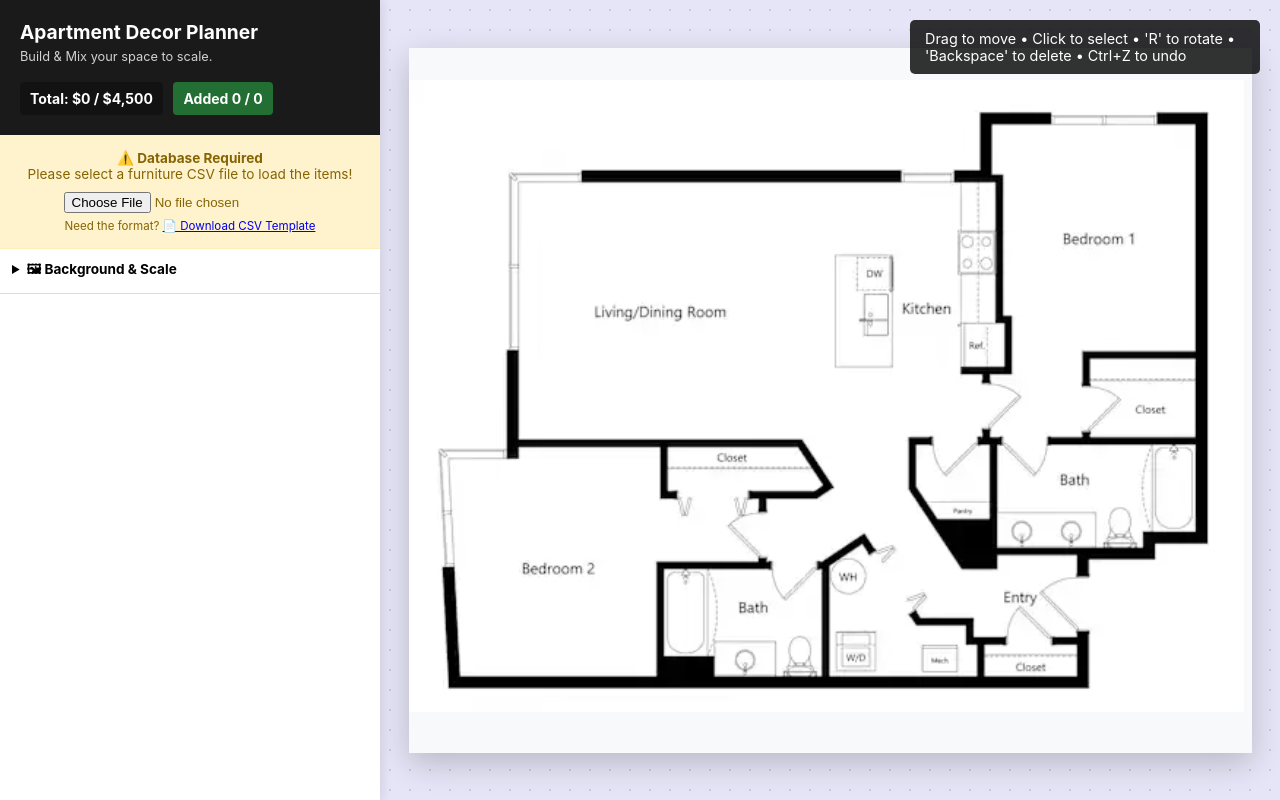
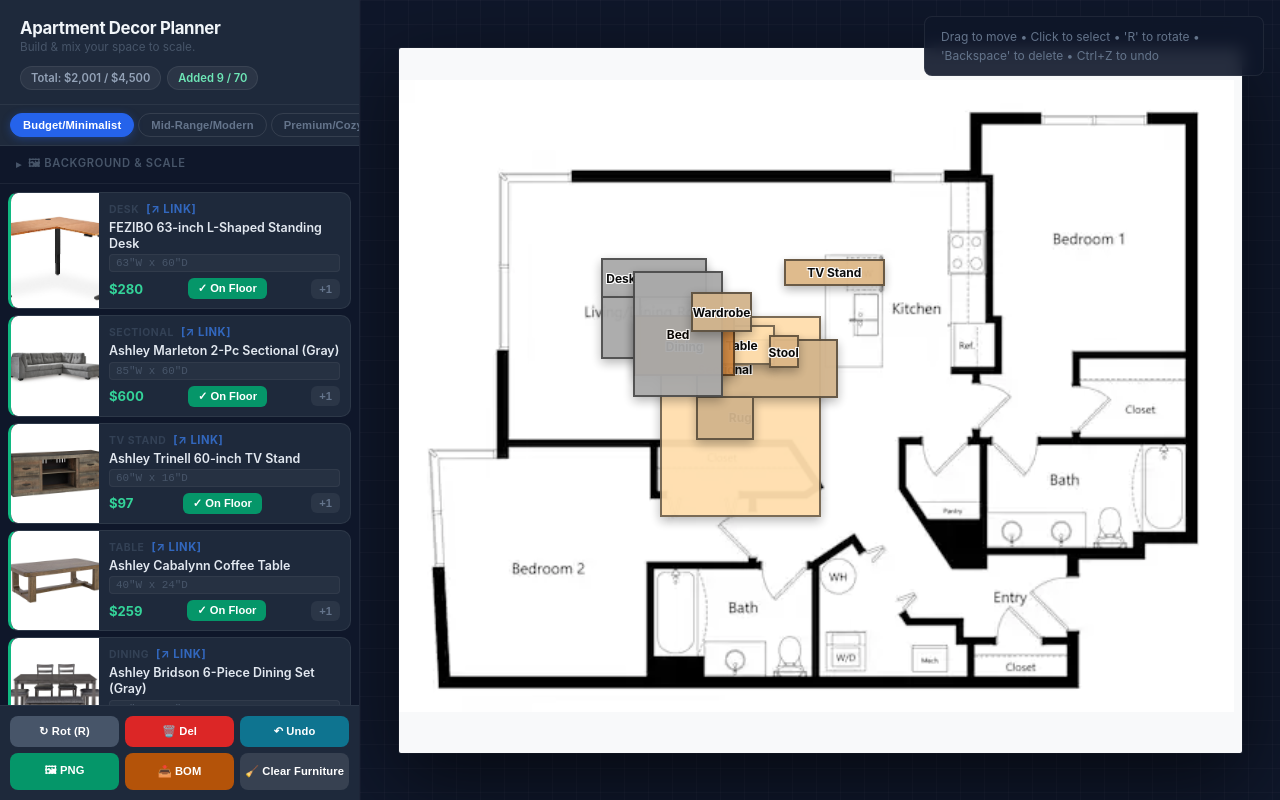
Before and after one commit to michaeldejournett/FurnitureSearch, a website: page index.html in a window 1280 px wide. Drawn offline with nearby package versions, Linux system fonts and the light colour scheme.

Commit message:
Add bought furniture

```diff
--- a/css/planner.css
+++ b/css/planner.css
@@ -1,85 +1,380 @@
+*, *::before, *::after { box-sizing: border-box; }
+
 body {
-  font-family: -apple-system, BlinkMacSystemFont, "Segoe UI", Roboto, Helvetica, Arial, sans-serif;
-  margin: 0; padding: 0; background: #f0f2f5; display: flex; height: 100vh; overflow: hidden;
+  font-family: -apple-system, BlinkMacSystemFont, "Segoe UI", "Inter", Roboto, sans-serif;
+  margin: 0; padding: 0;
+  background: #0f172a;
+  display: flex;
+  height: 100vh;
+  overflow: hidden;
+  color: #e2e8f0;
 }
+
+/* ── Sidebar ─────────────────────────────────── */
 #sidebar {
-  width: 380px; background: white; box-shadow: 2px 0 10px rgba(0,0,0,0.1);
-  display: flex; flex-direction: column; z-index: 10;
+  width: 360px;
+  background: #0f172a;
+  display: flex;
+  flex-direction: column;
+  z-index: 10;
+  flex-shrink: 0;
+  border-right: 1px solid rgba(255,255,255,0.06);
 }
-.header { padding: 20px; background: #1a1a1a; color: white; }
-.header h2 { margin: 0; font-size: 1.2rem; }
 
-.tracker { margin-top: 10px; font-weight: bold; background: rgba(0,0,0,0.3); padding: 8px 10px; border-radius: 4px; display: inline-block; font-size: 14px; margin-right: 6px; }
-.tracker.over { background: #dc3545; }
-.tracker.count { background: rgba(40,167,69,0.6); }
+/* Header */
+.header {
+  padding: 18px 20px 14px;
+  background: #1e293b;
+  border-bottom: 1px solid rgba(255,255,255,0.06);
+}
+.header h2 {
+  margin: 0 0 2px;
+  font-size: 1.05rem;
+  font-weight: 700;
+  color: #f1f5f9;
+  letter-spacing: -0.02em;
+}
+.header-sub {
+  font-size: 0.73rem;
+  color: #475569;
+  margin-bottom: 12px;
+}
+.trackers { display: flex; gap: 6px; flex-wrap: wrap; }
+.tracker {
+  font-size: 0.7rem;
+  font-weight: 600;
+  background: rgba(255,255,255,0.06);
+  color: #94a3b8;
+  padding: 4px 10px;
+  border-radius: 20px;
+  border: 1px solid rgba(255,255,255,0.07);
+}
+.tracker.over { background: rgba(220,38,38,0.2); color: #fca5a5; border-color: rgba(220,38,38,0.35); }
+.tracker.count { color: #6ee7b7; }
 
-.controls { padding: 10px; border-bottom: 1px solid #ddd; display: flex; gap: 5px; overflow-x: auto; scrollbar-width: thin; }
-.controls button { padding: 8px 10px; cursor: pointer; background: #eee; border: 1px solid #ccc; border-radius: 4px; font-weight: bold; font-size: 0.8em; white-space: nowrap; flex-shrink: 0; }
-.controls button.active { background: #007bff; color: white; border-color: #0056b3; }
-#btn-cust { background: #6f42c1; color: white; border-color: #59339d; }
-#btn-cust.active { background: #59339d; }
+/* DB loader */
+#db-loader {
+  padding: 12px 16px;
+  background: rgba(234,179,8,0.1);
+  border-bottom: 1px solid rgba(234,179,8,0.18);
+  color: #fde68a;
+  font-size: 0.78rem;
+  text-align: center;
+  line-height: 1.5;
+}
+#db-loader strong { display: block; margin-bottom: 4px; }
+#db-loader a { color: #93c5fd; }
+#db-loader input { margin-top: 8px; font-size: 0.78em; color: #cbd5e1; }
 
-#db-loader { padding: 15px; background: #fff3cd; border-bottom: 1px solid #ffeeba; color: #856404; font-size: 0.85em; text-align: center; }
-#db-loader input { margin-top: 10px; }
+/* Plan nav tabs */
+.controls {
+  padding: 8px 10px;
+  border-bottom: 1px solid rgba(255,255,255,0.06);
+  display: flex;
+  gap: 4px;
+  overflow-x: auto;
+  scrollbar-width: none;
+  background: #1e293b;
+  flex-shrink: 0;
+}
+.controls::-webkit-scrollbar { display: none; }
+.controls button {
+  padding: 5px 12px;
+  cursor: pointer;
+  background: transparent;
+  border: 1px solid rgba(255,255,255,0.1);
+  border-radius: 20px;
+  font-weight: 600;
+  font-size: 0.7rem;
+  white-space: nowrap;
+  flex-shrink: 0;
+  color: #64748b;
+  transition: all 0.15s ease;
+  letter-spacing: 0.01em;
+}
+.controls button:hover { background: rgba(255,255,255,0.07); color: #cbd5e1; border-color: rgba(255,255,255,0.2); }
+.controls button.active {
+  background: #2563eb;
+  color: #fff;
+  border-color: #2563eb;
+  box-shadow: 0 2px 8px rgba(37,99,235,0.35);
+}
+#btn-cust {
+  background: rgba(109,40,217,0.15);
+  color: #a78bfa;
+  border-color: rgba(109,40,217,0.25);
+}
+#btn-cust:hover { background: rgba(109,40,217,0.28); color: #c4b5fd; }
+#btn-cust.active { background: #7c3aed; border-color: #7c3aed; color: #fff; box-shadow: 0 2px 8px rgba(124,58,237,0.35); }
 
-.bg-panel { padding: 10px 12px; border-bottom: 1px solid #ddd; font-size: 0.85em; }
-.bg-panel summary { cursor: pointer; font-weight: bold; }
-.bg-panel .bg-row { margin-top: 8px; display: flex; flex-direction: column; gap: 6px; }
-.bg-panel button { padding: 6px; border: none; border-radius: 4px; cursor: pointer; font-weight: bold; color: white; }
-.btn-calibrate { background: #007bff; }
-.btn-calibrate.active { background: #dc3545; }
-.bg-status { font-size: 0.78em; color: #555; }
+/* Background & scale panel */
+.bg-panel {
+  border-bottom: 1px solid rgba(255,255,255,0.06);
+  font-size: 0.8rem;
+  flex-shrink: 0;
+}
+.bg-panel summary {
+  cursor: pointer;
+  font-weight: 600;
+  color: #475569;
+  padding: 9px 16px;
+  user-select: none;
+  font-size: 0.7rem;
+  text-transform: uppercase;
+  letter-spacing: 0.06em;
+  list-style: none;
+  display: flex;
+  align-items: center;
+  gap: 6px;
+}
+.bg-panel summary::before { content: '▸'; font-size: 0.65rem; transition: transform 0.15s; }
+.bg-panel[open] summary::before { transform: rotate(90deg); }
+.bg-panel summary:hover { color: #94a3b8; }
+.bg-panel .bg-row {
+  padding: 6px 14px 14px;
+  display: flex;
+  flex-direction: column;
+  gap: 7px;
+}
+.bg-panel input[type="file"] { font-size: 0.76em; color: #64748b; }
+.bg-panel button {
+  padding: 7px 10px;
+  border: none;
+  border-radius: 6px;
+  cursor: pointer;
+  font-weight: 600;
+  color: white;
+  font-size: 0.76rem;
+  text-align: left;
+  transition: opacity 0.1s;
+}
+.bg-panel button:hover { opacity: 0.85; }
+.btn-calibrate { background: #1d4ed8; }
+.btn-calibrate.active { background: #dc2626; }
+.bg-status { font-size: 0.68rem; color: #334155; font-family: ui-monospace, monospace; }
 
-.item-list { flex: 1; padding: 15px; overflow-y: auto; display: flex; flex-direction: column; gap: 12px; }
-.item-card { border: 2px solid transparent; border-radius: 8px; overflow: hidden; background: white; box-shadow: 0 1px 3px rgba(0,0,0,0.15); display: flex; position: relative; flex-shrink: 0; }
-.item-card:hover { border-color: #bbd8fc; }
-.item-card.selected { border-color: #007bff; box-shadow: 0 0 0 2px rgba(0,123,255,0.25); background: #f8fbff; }
-.item-card.added { background: #f1faf2; border-left: 4px solid #28a745; }
-.item-card .count-badge { position: absolute; top: 4px; right: 4px; background: #28a745; color: white; font-size: 0.7em; padding: 1px 6px; border-radius: 10px; font-weight: bold; }
+/* Item list */
+.item-list {
+  flex: 1;
+  padding: 8px;
+  overflow-y: auto;
+  display: flex;
+  flex-direction: column;
+  gap: 6px;
+  scrollbar-width: thin;
+  scrollbar-color: rgba(255,255,255,0.08) transparent;
+}
+.item-list::-webkit-scrollbar { width: 3px; }
+.item-list::-webkit-scrollbar-thumb { background: rgba(255,255,255,0.08); border-radius: 2px; }
 
-.item-image { width: 110px; display: flex; align-items: center; justify-content: center; font-size: 30px; background-size: contain; background-repeat: no-repeat; background-position: center; flex-shrink: 0; }
-.item-info { padding: 10px; flex: 1; display:flex; flex-direction:column; justify-content:center; }
-.item-title { margin: 0 0 3px 0; font-size: 0.9em; font-weight: 600; line-height: 1.2; }
-.item-meta { font-size: 0.75em; color: #666; margin: 0 0 3px 0; text-transform: uppercase; font-weight: bold; }
-.item-dims { font-size: 0.8em; color: #555; background: #eee; display: inline-block; padding: 2px 5px; border-radius: 3px; margin-bottom: 3px; }
-.item-bottom { display: flex; justify-content: space-between; align-items: center; margin-top: 5px; gap: 4px; }
-.item-price { font-weight: bold; color: #28a745; font-size: 0.9em; }
+/* Item cards */
+.item-card {
+  border: 1px solid rgba(255,255,255,0.07);
+  border-radius: 10px;
+  overflow: hidden;
+  background: #1e293b;
+  display: flex;
+  position: relative;
+  flex-shrink: 0;
+  cursor: pointer;
+  transition: border-color 0.15s, box-shadow 0.15s, background 0.15s;
+}
+.item-card:hover { border-color: rgba(96,165,250,0.3); background: #243044; }
+.item-card.selected { border-color: #3b82f6; box-shadow: 0 0 0 2px rgba(59,130,246,0.2); }
+.item-card.added { border-left: 3px solid #10b981; }
+.item-card .count-badge {
+  position: absolute; top: 6px; right: 6px;
+  background: #10b981; color: #fff;
+  font-size: 0.62rem; padding: 1px 6px;
+  border-radius: 10px; font-weight: 700;
+}
 
-.external-link { font-size: 0.85em; text-decoration: none; color: #007bff; margin-left: 5px; }
-.external-link:hover { text-decoration: underline; }
+.item-image {
+  width: 88px;
+  min-height: 84px;
+  display: flex;
+  align-items: center;
+  justify-content: center;
+  font-size: 26px;
+  background-size: cover;
+  background-repeat: no-repeat;
+  background-position: center;
+  flex-shrink: 0;
+  background-color: #0f172a;
+}
+.item-info {
+  padding: 9px 10px;
+  flex: 1;
+  display: flex;
+  flex-direction: column;
+  justify-content: center;
+  min-width: 0;
+}
+.item-title {
+  margin: 0 0 2px;
+  font-size: 0.78rem;
+  font-weight: 600;
+  line-height: 1.3;
+  color: #e2e8f0;
+  overflow: hidden;
+  display: -webkit-box;
+  -webkit-line-clamp: 2;
+  -webkit-box-orient: vertical;
+}
+.item-meta {
+  font-size: 0.65rem;
+  color: #334155;
+  margin-bottom: 4px;
+  text-transform: uppercase;
+  font-weight: 700;
+  letter-spacing: 0.05em;
+}
+.item-dims {
+  font-size: 0.68rem;
+  color: #475569;
+  background: rgba(255,255,255,0.04);
+  display: inline-block;
+  padding: 2px 6px;
+  border-radius: 4px;
+  margin-bottom: 6px;
+  font-family: ui-monospace, monospace;
+  border: 1px solid rgba(255,255,255,0.05);
+}
+.item-bottom { display: flex; justify-content: space-between; align-items: center; gap: 4px; }
+.item-price { font-weight: 700; color: #34d399; font-size: 0.82rem; }
 
-.toggle-btn { color: white; border: none; padding: 4px 8px; border-radius: 4px; cursor: pointer; font-size: 0.8em; font-weight: bold; }
-.toggle-btn.add { background: #007bff; }
-.toggle-btn.add:hover { background: #0056b3; }
-.toggle-btn.remove { background: #28a745; }
-.toggle-btn.remove:hover { background: #dc3545; }
-.copy-btn { background: #6c757d; color: white; border: none; padding: 4px 7px; border-radius: 4px; cursor: pointer; font-size: 0.8em; font-weight: bold; }
-.copy-btn:hover { background: #495057; }
+.external-link { font-size: 0.7rem; text-decoration: none; color: #3b82f6; margin-left: 4px; opacity: 0.7; }
+.external-link:hover { opacity: 1; text-decoration: underline; }
 
-.action-bar { padding: 12px; background: #fafafa; border-top: 1px solid #ddd; display: grid; grid-template-columns: repeat(3, 1fr); gap: 8px; }
-.action-btn { padding: 8px 6px; border: none; border-radius: 4px; font-weight: bold; cursor: pointer; color: white; font-size: 0.78em; }
-.btn-rotate { background: #6c757d; } .btn-rotate:hover { background: #5a6268; }
-.btn-delete { background: #dc3545; } .btn-delete:hover { background: #c82333; }
-.btn-save { background: #28a745; } .btn-save:hover { background: #218838; }
-.btn-export { background: #e0a800; } .btn-export:hover { background: #c69500; }
-.btn-undo { background: #17a2b8; } .btn-undo:hover { background: #117a8b; }
-.btn-reset { background: #343a40; } .btn-reset:hover { background: #23272b; }
+.toggle-btn {
+  color: white;
+  border: none;
+  padding: 4px 10px;
+  border-radius: 6px;
+  cursor: pointer;
+  font-size: 0.7rem;
+  font-weight: 700;
+  transition: background 0.12s;
+  white-space: nowrap;
+  flex-shrink: 0;
+}
+.toggle-btn.add { background: #2563eb; }
+.toggle-btn.add:hover { background: #1d4ed8; }
+.toggle-btn.remove { background: #059669; }
+.toggle-btn.remove:hover { background: #dc2626; }
+.copy-btn {
+  background: rgba(255,255,255,0.06);
+  color: #64748b;
+  border: none;
+  padding: 4px 8px;
+  border-radius: 6px;
+  cursor: pointer;
+  font-size: 0.7rem;
+  font-weight: 700;
+  flex-shrink: 0;
+}
+.copy-btn:hover { background: rgba(255,255,255,0.12); color: #cbd5e1; }
 
-#main { flex: 1; position: relative; overflow: auto; background-color: #e5e5f7; background-image: radial-gradient(#ccc 1px, transparent 1px); background-size: 20px 20px; display: flex; align-items: center; justify-content: center; }
+/* Action bar */
+.action-bar {
+  padding: 10px;
+  background: #1e293b;
+  border-top: 1px solid rgba(255,255,255,0.06);
+  display: grid;
+  grid-template-columns: repeat(3, 1fr);
+  gap: 6px;
+  flex-shrink: 0;
+}
+.action-btn {
+  padding: 9px 4px;
+  border: none;
+  border-radius: 8px;
+  font-weight: 700;
+  cursor: pointer;
+  color: white;
+  font-size: 0.7rem;
+  letter-spacing: 0.01em;
+  transition: opacity 0.1s, transform 0.1s;
+}
+.action-btn:hover { opacity: 0.82; transform: translateY(-1px); }
+.action-btn:active { transform: translateY(0); opacity: 1; }
+.btn-rotate { background: #475569; }
+.btn-delete { background: #dc2626; }
+.btn-save  { background: #059669; }
+.btn-export { background: #b45309; }
+.btn-undo  { background: #0e7490; }
+.btn-reset { background: #374151; }
 
-#canvas-container { position: relative; width: 843px; height: 705px; background: url("../assets/Layout.png") no-repeat center center; background-size: 100% 100%; box-shadow: 0 10px 30px rgba(0,0,0,0.2); }
+/* ── Canvas area ─────────────────────────────── */
+#main {
+  flex: 1;
+  position: relative;
+  overflow: auto;
+  background-color: #0f172a;
+  background-image:
+    linear-gradient(rgba(255,255,255,0.025) 1px, transparent 1px),
+    linear-gradient(90deg, rgba(255,255,255,0.025) 1px, transparent 1px);
+  background-size: 24px 24px;
+  display: flex;
+  align-items: center;
+  justify-content: center;
+}
+
+#canvas-container {
+  position: relative;
+  width: 843px;
+  height: 705px;
+  background: url("../assets/Layout.png") no-repeat center center;
+  background-size: 100% 100%;
+  box-shadow: 0 24px 80px rgba(0,0,0,0.6), 0 0 0 1px rgba(255,255,255,0.05);
+  border-radius: 2px;
+}
 #canvas-container.calibrating { cursor: crosshair; }
 #calibration-svg { position: absolute; top: 0; left: 0; width: 100%; height: 100%; pointer-events: none; z-index: 999; }
 #calibration-svg line { stroke: #ff3b30; stroke-width: 3; stroke-dasharray: 6 4; }
 #calibration-svg circle { fill: #ff3b30; }
 
+/* Furniture items */
 .furniture { position: absolute; cursor: grab; user-select: none; opacity: 0.95; padding: 0; margin: 0; box-sizing: border-box; }
 .furniture:active { cursor: grabbing; }
 
-.solid-block { position: absolute; box-shadow: 0 4px 10px rgba(0,0,0,0.3); border: 2px solid rgba(0,0,0,0.6); box-sizing: border-box; transition: outline 0.1s; }
-.furniture.selected .solid-block { outline: 3px dashed #007bff; outline-offset: 1px; }
+.solid-block {
+  position: absolute;
+  box-shadow: 0 4px 10px rgba(0,0,0,0.3);
+  border: 2px solid rgba(0,0,0,0.55);
+  box-sizing: border-box;
+  transition: outline 0.1s;
+}
+.furniture.selected .solid-block { outline: 3px dashed #3b82f6; outline-offset: 2px; }
 
-.label { position: absolute; top: 50%; left: 50%; transform: translate(-50%, -50%); pointer-events: none; font-size: 13px; font-weight: bold; color: black; white-space: nowrap; z-index: 5; text-shadow: -1px -1px 0 #fff, 1px -1px 0 #fff, -1px 1px 0 #fff, 1px 1px 0 #fff;}
+.label {
+  position: absolute;
+  top: 50%; left: 50%;
+  transform: translate(-50%, -50%);
+  pointer-events: none;
+  font-size: 12px;
+  font-weight: 700;
+  color: #000;
+  white-space: nowrap;
+  z-index: 5;
+  text-shadow: -1px -1px 0 #fff, 1px -1px 0 #fff, -1px 1px 0 #fff, 1px 1px 0 #fff;
+}
 .l-label { top: 20%; left: 20%; transform: translate(-50%, -50%); }
 
-.instruction-toast { position: absolute; top: 20px; right: 20px; background: rgba(0,0,0,0.8); color: white; padding: 10px 15px; border-radius: 5px; font-size: 0.9em; pointer-events: none; z-index: 999; max-width: 320px; }
+/* Toast */
+.instruction-toast {
+  position: absolute;
+  top: 16px;
+  right: 16px;
+  background: rgba(15,23,42,0.9);
+  color: #64748b;
+  padding: 10px 16px;
+  border-radius: 8px;
+  font-size: 0.75rem;
+  pointer-events: none;
+  z-index: 999;
+  max-width: 340px;
+  border: 1px solid rgba(255,255,255,0.07);
+  backdrop-filter: blur(8px);
+  line-height: 1.6;
+}
--- a/index.html
+++ b/index.html
@@ -12,20 +12,17 @@
 <div id="sidebar">
   <div class="header">
     <h2>Apartment Decor Planner</h2>
-    <div style="font-size: 0.8em; opacity: 0.8; margin-top: 5px;">Build & Mix your space to scale.</div>
-    <div style="margin-top: 8px;">
+    <div class="header-sub">Build &amp; mix your space to scale.</div>
+    <div class="trackers">
       <span id="budget-tracker" class="tracker">Total: $0 / $4,500</span>
       <span id="count-tracker" class="tracker count">Added 0 / 0</span>
     </div>
   </div>
 
   <div id="db-loader">
-    <strong>⚠️ Database Required</strong><br/>
-    Please select a furniture CSV file to load the items!
-    <br/><input type="file" id="csv-file" accept=".csv" />
-    <div style="font-size: 0.85em; margin-top: 6px;">
-      Need the format? <a href="#" onclick="downloadCSVTemplate(); return false;">📄 Download CSV Template</a>
-    </div>
+    <strong>Load a furniture CSV to begin</strong>
+    <input type="file" id="csv-file" accept=".csv" />
+    <div style="margin-top:5px;">Need the format? <a href="#" onclick="downloadCSVTemplate(); return false;">Download template</a></div>
   </div>
 
   <div class="controls" style="display: none;" id="nav-controls"></div>
--- a/js/library.js
+++ b/js/library.js
@@ -7,6 +7,9 @@ function determineType(typeStr) {
   if(s.includes('tv') || s.includes('console')) return 'TV Stand';
   if(s.includes('dining')) return 'Dining';
   if(s.includes('table')) return 'Table';
+  if(s.includes('mattress')) return 'Mattress';
+  if(s.includes('foundation') || s.includes('platform')) return 'Bed Foundation';
+  if(s.includes('frame') || s.includes('panel bed') || s.includes('bed frame')) return 'Bed Frame';
   if(s.includes('bed')) return 'Bed';
   if(s.includes('wardrobe')) return 'Wardrobe';
   if(s.includes('rug')) return 'Rug';
--- a/js/main.js
+++ b/js/main.js
@@ -1,3 +1,14 @@
+async function autoLoadCSV() {
+  try {
+    const res = await fetch('data/furniture_proposals.csv');
+    if (!res.ok) return;
+    const text = await res.text();
+    Papa.parse(text, { header: true, skipEmptyLines: true, complete: processCSV });
+  } catch(e) {
+    // Running from file:// or file missing — leave manual picker visible
+  }
+}
+
 document.getElementById('csv-file').addEventListener('change', function(e) {
   const file = e.target.files[0];
   if(!file) return;
@@ -15,3 +26,4 @@ window.addEventListener('keydown', (e) => {
 
 installDragHandlers();
 installBackgroundHandlers();
+autoLoadCSV();
--- a/js/state.js
+++ b/js/state.js
@@ -27,7 +27,7 @@ let dragStartSnapshot = null;
 let calibrating = false;
 let calibPoints = [];
 
-const typeIcon = { 'Sectional': '🛋️', 'Couch': '🛋️', 'Futon': '🛋️', 'TV Stand': '📺', 'Table': '☕', 'Dining': '🍽️', 'Desk': '💻', 'Bed': '🛏️', 'Wardrobe': '🚪', 'Rug': '🔲' };
+const typeIcon = { 'Sectional': '🛋️', 'Couch': '🛋️', 'Futon': '🛋️', 'TV Stand': '📺', 'Table': '☕', 'Dining': '🍽️', 'Desk': '💻', 'Bed': '🛏️', 'Bed Frame': '🛏️', 'Mattress': '🛏️', 'Bed Foundation': '🪵', 'Wardrobe': '🚪', 'Rug': '🔲' };
 const planColors = [
   ['#a9a9a9', '#d2b48c', '#deb887', '#ffdead', '#cd853f'],
   ['#6c7a89', '#8d6e63', '#8d6e63', '#5d4037', '#b0bec5'],
```
Also changed, not shown: data/furniture_proposals.csv (+16 -0 lines), package.json (added, +8 -0 lines), .claude/settings.local.json (added).
